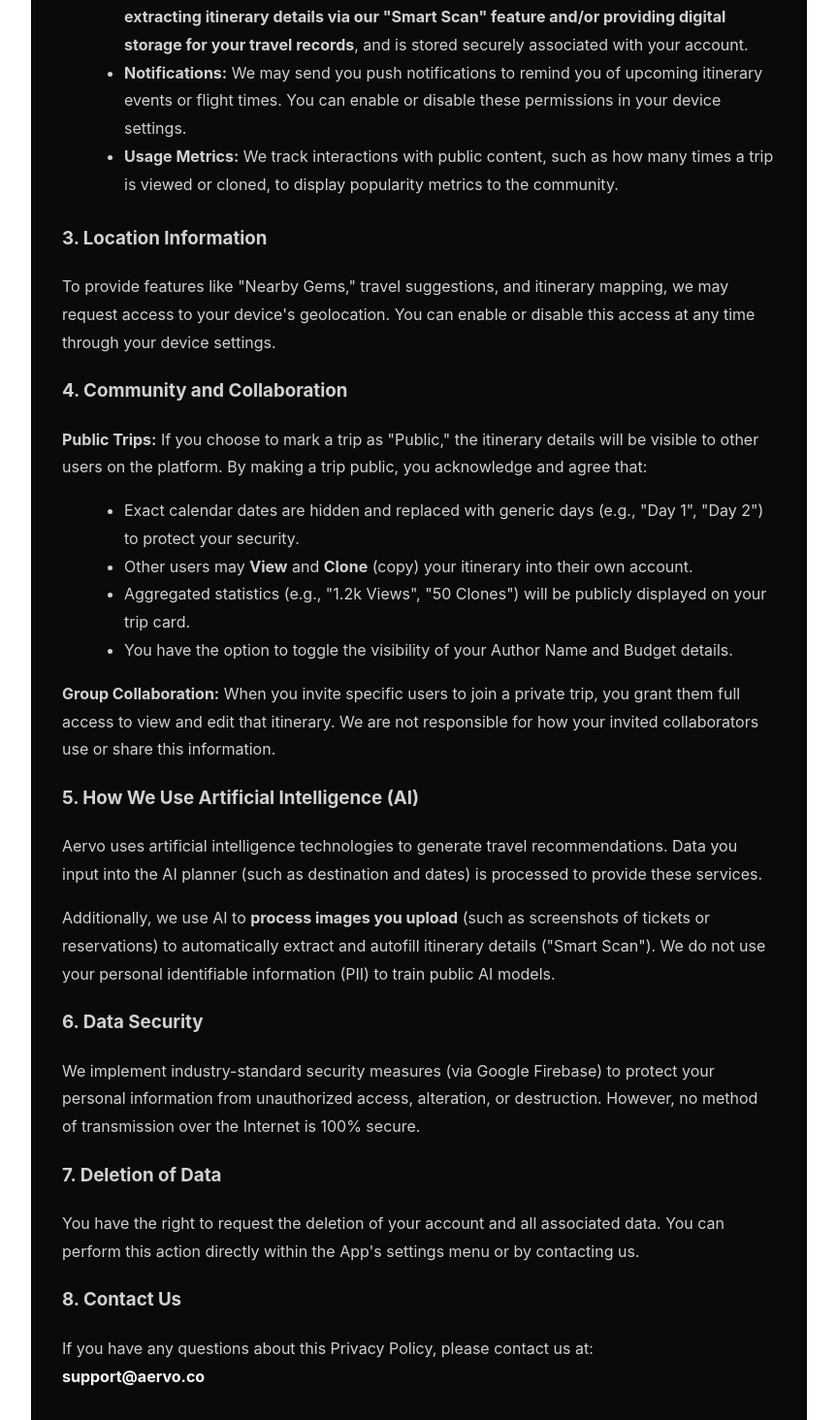
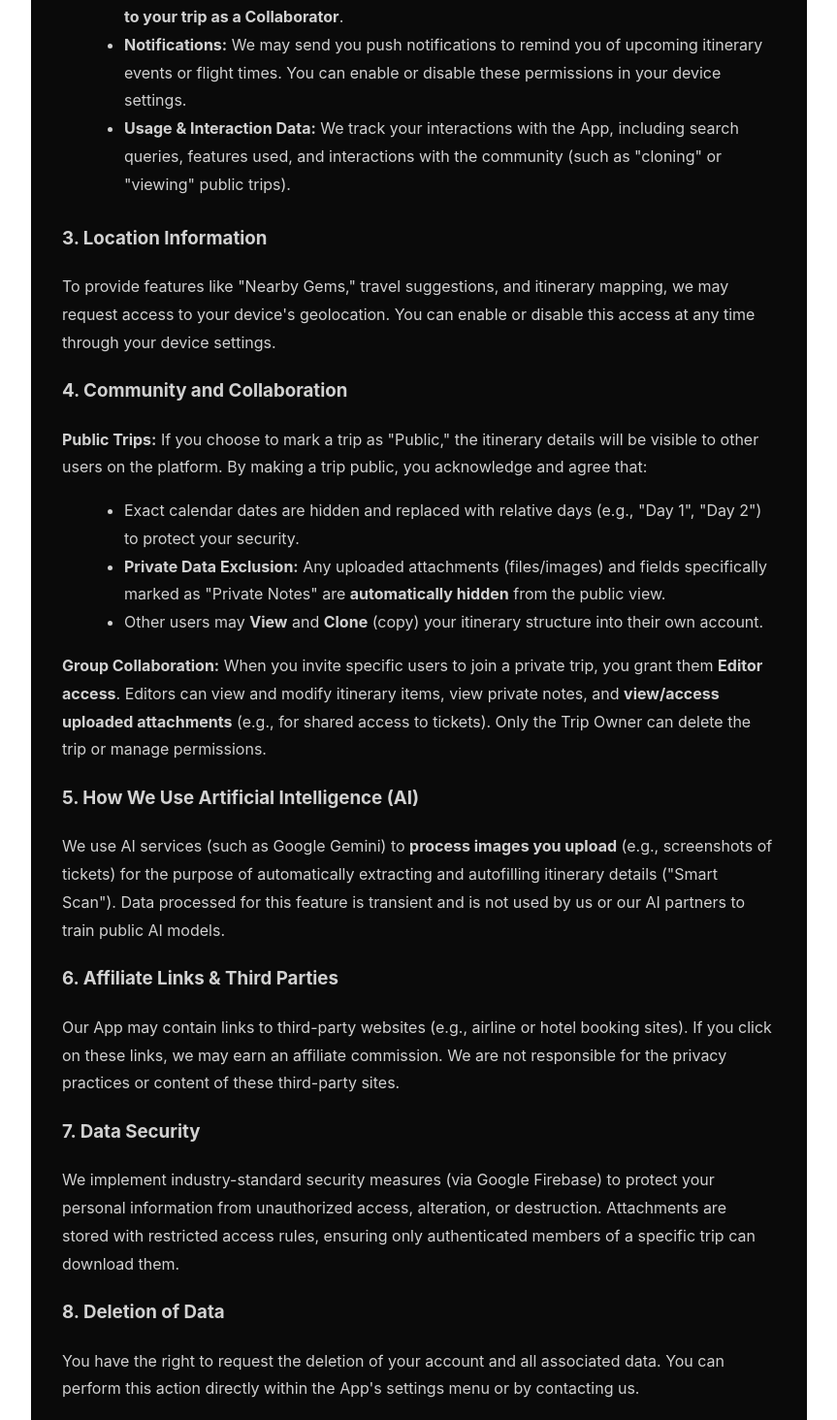
Before and after one commit to lstomita/aervo-web, a React (Vite) app: page /privacy in a window 1280 px wide. Shown: the part 826-2290 px from the top of the page at 97% size, without its empty margins (208-1071 px from the left). Built offline with nearby package versions, Linux system fonts and the light colour scheme; a web font is replaced by a local one.

Commit message:
Update privacy policy

```diff
--- a/src/Privacy.jsx
+++ b/src/Privacy.jsx
@@ -7,7 +7,7 @@ function Privacy() {
       <div className="main-content" style={{ maxWidth: '800px', margin: '0 auto', padding: '4rem 2rem' }}>
 
         <h1 style={{ fontSize: '2.5rem', marginBottom: '1rem', color: '#fff' }}>Privacy Policy</h1>
-        <p style={{ color: '#888', marginBottom: '3rem' }}>Last Updated: January 5, 2026</p>
+        <p style={{ color: '#888', marginBottom: '3rem' }}>Last Updated: January 18, 2026</p>
 
         <div style={{ color: '#d1d1d1', lineHeight: '1.8' }}>
 
@@ -22,10 +22,10 @@ function Privacy() {
           <p>We collect the following types of information to provide and improve our services:</p>
           <ul style={{ marginLeft: '1.5rem', marginBottom: '1.5rem' }}>
             <li><strong>Account Information:</strong> When you register, we collect your name, email address, and password to secure your account.</li>
-            <li><strong>Travel Inputs & Drafts:</strong> We store the itinerary details you manually input (such as locations, dates, and times), as well as <strong>itineraries generated by our AI tools</strong>. This includes <strong>Draft Trips</strong> (incomplete or "Sandbox" itineraries), which are saved to our secure cloud servers to allow you to resume planning across devices.</li>
-            <li><strong>Photos and Media:</strong> With your permission, we may access your photo library or camera. This allows you to upload trip cover photos, memories, and travel documents such as <strong>receipts, confirmation numbers, and boarding passes</strong>. We acknowledge that these documents may contain personally identifiable information (PII) such as your legal name, ticket numbers, or payment details. This information is processed for the purposes of <strong>extracting itinerary details via our "Smart Scan" feature and/or providing digital storage for your travel records</strong>, and is stored securely associated with your account.</li>
+            <li><strong>Travel Inputs & Drafts:</strong> We store the itinerary details you manually input (such as locations, dates, and times). This includes <strong>Draft Trips</strong> (incomplete or "Sandbox" itineraries), which are saved to our secure cloud servers to allow you to resume planning across devices.</li>
+            <li><strong>Travel Documents & Attachments:</strong> With your permission, you may upload media such as cover photos, or travel documents including <strong>receipts, confirmation PDFs, and boarding passes</strong>. We acknowledge that these documents may contain personally identifiable information (PII). By uploading these attachments, you agree that they will be stored securely on our cloud servers and <strong>will be visible to any user you explicitly invite to your trip as a Collaborator</strong>.</li>
             <li><strong>Notifications:</strong> We may send you push notifications to remind you of upcoming itinerary events or flight times. You can enable or disable these permissions in your device settings.</li>
-            <li><strong>Usage Metrics:</strong> We track interactions with public content, such as how many times a trip is viewed or cloned, to display popularity metrics to the community.</li>
+            <li><strong>Usage & Interaction Data:</strong> We track your interactions with the App, including search queries, features used, and interactions with the community (such as "cloning" or "viewing" public trips).</li>
           </ul>
 
           <h3>3. Location Information</h3>
@@ -39,39 +39,38 @@ function Privacy() {
             <strong>Public Trips:</strong> If you choose to mark a trip as "Public," the itinerary details will be visible to other users on the platform. By making a trip public, you acknowledge and agree that:
           </p>
           <ul style={{ marginLeft: '1.5rem', marginBottom: '10px' }}>
-             <li>Exact calendar dates are hidden and replaced with generic days (e.g., "Day 1", "Day 2") to protect your security.</li>
-             <li>Other users may <strong>View</strong> and <strong>Clone</strong> (copy) your itinerary into their own account.</li>
-             <li>Aggregated statistics (e.g., "1.2k Views", "50 Clones") will be publicly displayed on your trip card.</li>
-             <li>You have the option to toggle the visibility of your Author Name and Budget details.</li>
+             <li>Exact calendar dates are hidden and replaced with relative days (e.g., "Day 1", "Day 2") to protect your security.</li>
+             <li><strong>Private Data Exclusion:</strong> Any uploaded attachments (files/images) and fields specifically marked as "Private Notes" are <strong>automatically hidden</strong> from the public view.</li>
+             <li>Other users may <strong>View</strong> and <strong>Clone</strong> (copy) your itinerary structure into their own account.</li>
           </ul>
           <p>
-            <strong>Group Collaboration:</strong> When you invite specific users to join a private trip, you grant them full access
-            to view and edit that itinerary. We are not responsible for how your invited collaborators use or share this information.
+          <strong>Group Collaboration:</strong> When you invite specific users to join a private trip, you grant them <strong>Editor access</strong>. Editors can view and modify itinerary items, view private notes, and <strong>view/access uploaded attachments</strong> (e.g., for shared access to tickets). Only the Trip Owner can delete the trip or manage permissions.
           </p>
 
           <h3>5. How We Use Artificial Intelligence (AI)</h3>
           <p>
-            Aervo uses artificial intelligence technologies to generate travel recommendations.
-            Data you input into the AI planner (such as destination and dates) is processed to provide these services.
-          </p>
-          <p>
-            Additionally, we use AI to <strong>process images you upload</strong> (such as screenshots of tickets or reservations) to automatically extract and autofill itinerary details ("Smart Scan").
-            We do not use your personal identifiable information (PII) to train public AI models.
+            We use AI services (such as Google Gemini) to <strong>process images you upload</strong> (e.g., screenshots of tickets) for the purpose of automatically extracting and autofilling itinerary details ("Smart Scan").
+            Data processed for this feature is transient and is not used by us or our AI partners to train public AI models.
           </p>
 
-          <h3>6. Data Security</h3>
+          <h3>6. Affiliate Links & Third Parties</h3>
+          <p>
+            Our App may contain links to third-party websites (e.g., airline or hotel booking sites). If you click on these links, we may earn an affiliate commission. We are not responsible for the privacy practices or content of these third-party sites.
+          </p>
+
+          <h3>7. Data Security</h3>
           <p>
             We implement industry-standard security measures (via Google Firebase) to protect your personal information
-            from unauthorized access, alteration, or destruction. However, no method of transmission over the Internet is 100% secure.
+            from unauthorized access, alteration, or destruction. Attachments are stored with restricted access rules, ensuring only authenticated members of a specific trip can download them.
           </p>
 
-          <h3>7. Deletion of Data</h3>
+          <h3>8. Deletion of Data</h3>
           <p>
             You have the right to request the deletion of your account and all associated data.
             You can perform this action directly within the App's settings menu or by contacting us.
           </p>
 
-          <h3>8. Contact Us</h3>
+          <h3>9. Contact Us</h3>
           <p>
             If you have any questions about this Privacy Policy, please contact us at: <br/>
             <strong style={{ color: '#fff' }}>support@aervo.co</strong>
```
